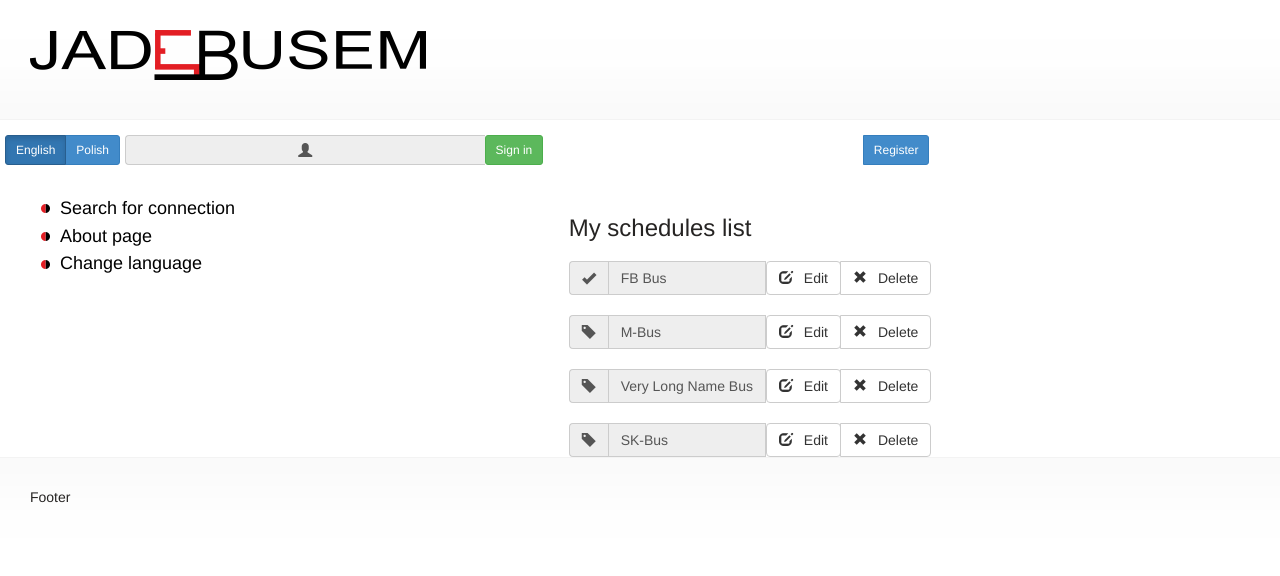
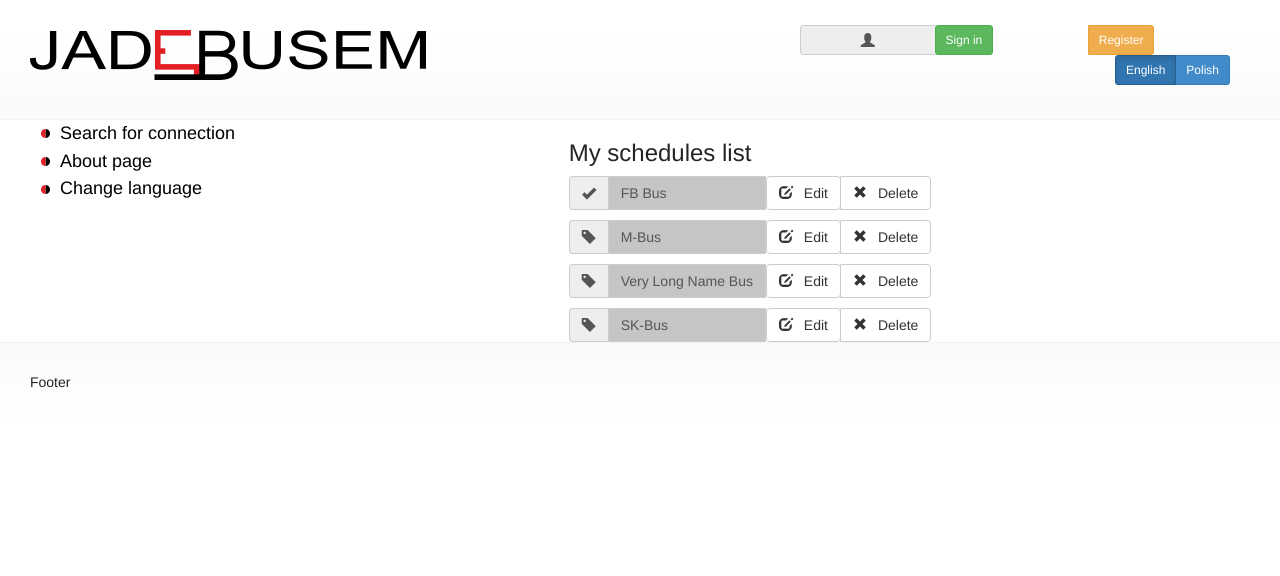
Before and after one commit to alanhawrot/jadebusem, a Django app: template site/templates/schedules/show_list.html in a window 1280 px wide. Shown: the top 576 px of the page. Run offline with Django 3.2, Linux system fonts and the light colour scheme; the template is opened without the code that fills it: values that come from a table or form of the project are taken from there, others are empty; data comes from the database, SQL or seed files in the repository; both versions use the stored data as it was after the commit; tables that the repository leaves empty hold one stand-in row (values such as "Sample post"); parts of the project's set-up code (start-up, migrations or seed data) failed here and were passed over; some libraries are stand-ins or nearby versions.

Commit message:
fixed some bugs

```diff
--- a/site/Users/views.py
+++ b/site/Users/views.py
@@ -33,7 +33,7 @@ def register(request):
                     user.address = request.POST['address']
                     user.company_name = request.POST['company_name']
                     user.save()
-                    return render(request, 'user/thanks.html', {})
+                    return render(request, 'user/thanks.html', Context({}))
                 except:
                     email_error = _("This e-mail is already in use")
             else:
@@ -44,7 +44,7 @@ def register(request):
     # if error than display form again but with filled fields and error
     if (email_error != "" or password_error != ""):
         f = RegisterForm()
-        context = RequestContext(
+        context = Context(
             {'form': f,
              'email': request.POST['email'],
              'first_name': request.POST['first_name'],
--- a/site/static/styles/basic.css
+++ b/site/static/styles/basic.css
@@ -183,17 +183,17 @@ input {
     border: 1px solid goldenrod;
 }
 
-.select-form {
-    border: 1px solid #efefef;
-    -moz-appearance: none; /* Firefox */
-    -webkit-appearance: none; /* Safari and Chrome */
-    width: 200px;
-    height: 30px;
-    background: url("/static/images/arrow.png") no-repeat;
-    background-position: 182px 5px;
-    text-indent: 0.01px; /* Removes default arrow from firefox*/
-    text-overflow: ""; /*Removes default arrow from firefox*/
-}
+/*.select-form {*/
+    /*border: 1px solid #efefef;*/
+    /*-moz-appearance: none; *//* Firefox */
+    /*-webkit-appearance: none; *//* Safari and Chrome */
+    /*width: 200px;*/
+    /*height: 30px;*/
+    /*background: url("/static/images/arrow.png") no-repeat;*/
+    /*background-position: 182px 5px;*/
+    /*text-indent: 0.01px; *//* Removes default arrow from firefox*/
+    /*text-overflow: ""; *//*Removes default arrow from firefox*/
+/*}*/
 
 .submitInput {
     width: 100px;
--- a/site/templates/jadebusem_site/base.html
+++ b/site/templates/jadebusem_site/base.html
@@ -19,7 +19,7 @@
         </a>
     </div>
 
-    <div class="floatingRight largeMarginRB">
+    <div class="floatingRight largeMarginRB" style="width: 450px;">
         <section id="user_panel">
             {% include "jadebusem_site/user_panel.html" %}
         </section>
--- a/site/templates/jadebusem_site/language_radio.html
+++ b/site/templates/jadebusem_site/language_radio.html
@@ -1,8 +1,7 @@
 
 {% load i18n %}
-<div class="floating" style="margin: -5px">
+<div>
 <form action="/i18n/setlang/" method="post" role="form">
-    {% csrf_token %}
     <div class="btn-group btn-sm">
         {% for lang in LANGUAGES %}
             <button type="submit" name="language" value="{{ lang.0 }}" class="btn btn-primary btn-sm
--- a/site/templates/jadebusem_site/user_panel.html
+++ b/site/templates/jadebusem_site/user_panel.html
@@ -1,9 +1,8 @@
 {% load i18n %}
 <div style="margin-top: 25px;">
 
-    {% include "jadebusem_site/language_radio.html" %}
     {% if login %}
-        <div class="floating btn-group-vertical">
+        <div class="floatingRight btn-group-vertical">
             <div class="input-group">
                 <div class="input-group-btn">
                     <a class="btn btn-success btn-sm" href="{% url "Users.views.user_settings" user.user_id %}">
@@ -23,6 +22,7 @@
             </div>
         </div>
     {% else %}
+        <div class="floatingRight">
             <div class="input-group">
 
                 <div class="input-group-addon btn-sm">
@@ -33,10 +33,15 @@
                         {% trans 'Sign in' %}
                     </a></div>
                 <div class="input-group-btn">
-                <a class="btn btn-primary btn-sm" href="{% url "Users.views.register" %}">
+                    <a class="btn btn-warning btn-sm" href="{% url "Users.views.register" %}">
                         {% trans 'Register' %}
                     </a>
                 </div>
             </div>
+        </div>
     {% endif %}
+
+   <div class="floatingRight" style="margin-top: -5px; margin-right: 10px;">
+        {% include "jadebusem_site/language_radio.html" %}
     </div>
+</div>
--- a/site/templates/schedules/show_list.html
+++ b/site/templates/schedules/show_list.html
@@ -11,7 +11,7 @@
         {% trans "My schedules list" %}
     </h3>
     {% for schedule in schedules %}
-        <div class="input-group" style="margin: 20px 0px 0px 0px;">
+        <div class="input-group" style="margin: 10px 0px 0px 0px;">
 
                 <div class="input-group-addon">
                     {% if not schedule.verified %}
@@ -20,7 +20,7 @@
                         <span class="glyphicon glyphicon-ok" alt="Schedule is verified."></span>
                     {% endif %}
                 </div>
-                <div class="input-group-addon" style="width: auto !important;text-align: left;">{{ schedule.company }}
+                <div class="input-group-addon" style=" background: #c5c5c5;width: auto !important;text-align: left;">{{ schedule.company }}
                 </div>
 
             <div class="input-group-btn">
@@ -37,6 +37,6 @@
             </div>
         </div>
     {% empty %}
-        {% trans "No schedules found by" %} {{ user.name }}
+        {% trans "You don't have own schedules" %}
     {% endfor %}
 {% endblock content %}
```
Also changed, not shown: site/db.sqlite. Lines whose indentation alone changed are shown as unchanged.
